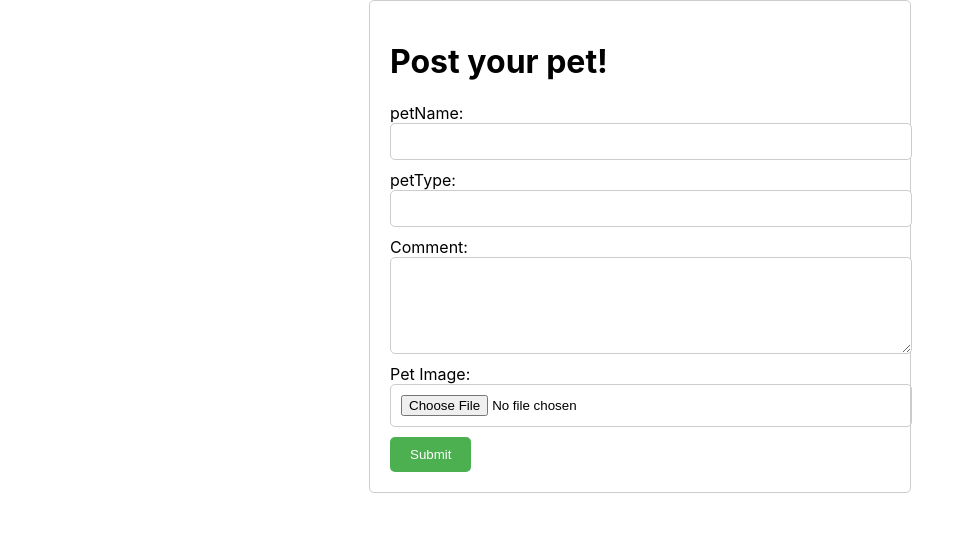
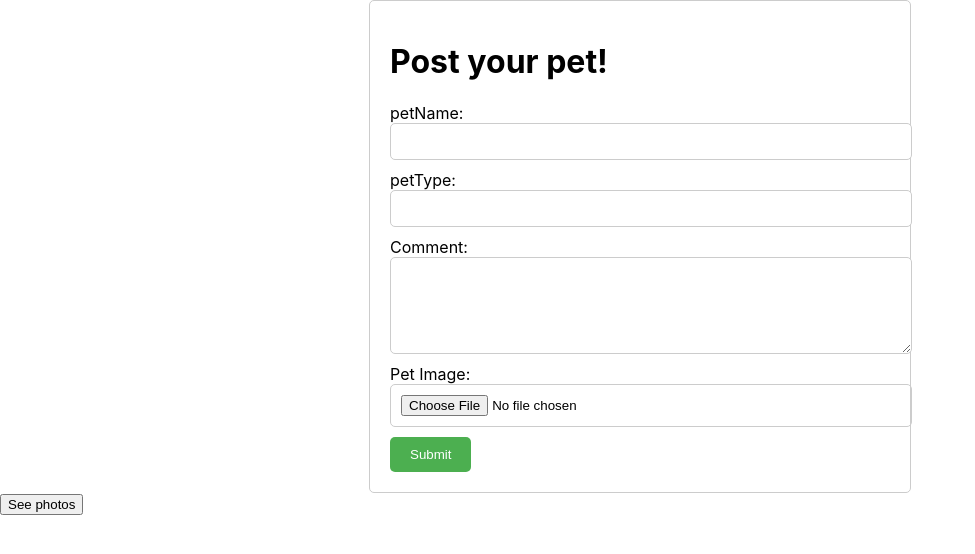
Before and after one commit to sheier-tomer/Pet-App, a React (Create React App) app: page / in a window 1280 px wide. Shown: the top 554 px of the page, without its empty margins (0-975 px from the left). Built offline with nearby package versions, Linux system fonts and the light colour scheme.

Commit message:
fetches data from dynamo

```diff
--- a/src/App.js
+++ b/src/App.js
@@ -1,11 +1,35 @@
-import React from 'react';
-import formNoStyle from './components/input.jsx';
+import React, { useState } from 'react';
 import Form from './components/input.jsx';
 
 function App() {
+  const [data, setData] = useState(null);
+  const [showData, setShowData] = useState(false);
+
+  const handleClick = () => {
+    fetch('https://wgohphvw18.execute-api.us-east-1.amazonaws.com/default/petFetch')
+      .then(response => response.json())
+      .then(data => {
+        const parsedData = JSON.parse(data.body);
+        setData(parsedData);
+        setShowData(true);
+        console.log(data);
+      })
+      .catch(error => {
+        console.error('Error:', error);
+      });
+  }
+
   return (
     <div>
-      <Form />
+      {!showData && <Form />}
+      <button onClick={handleClick}>See photos</button>
+      {showData && data && data.Items && (
+        <ul>
+          {data.Items.map(item => (
+            <li key={item.uid}>{item.pet} - {item.type} - {item.message} - {item.fileName} </li>
+          ))}
+        </ul>
+      )}
     </div>
   );
 }
```
